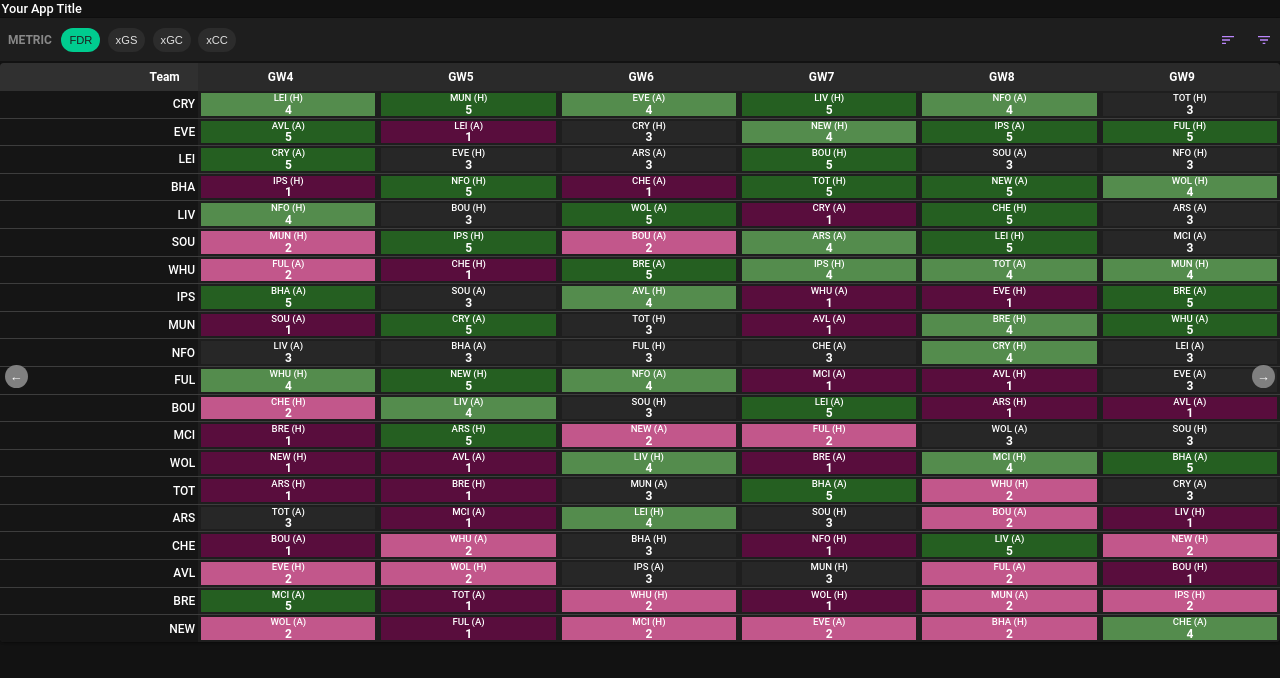
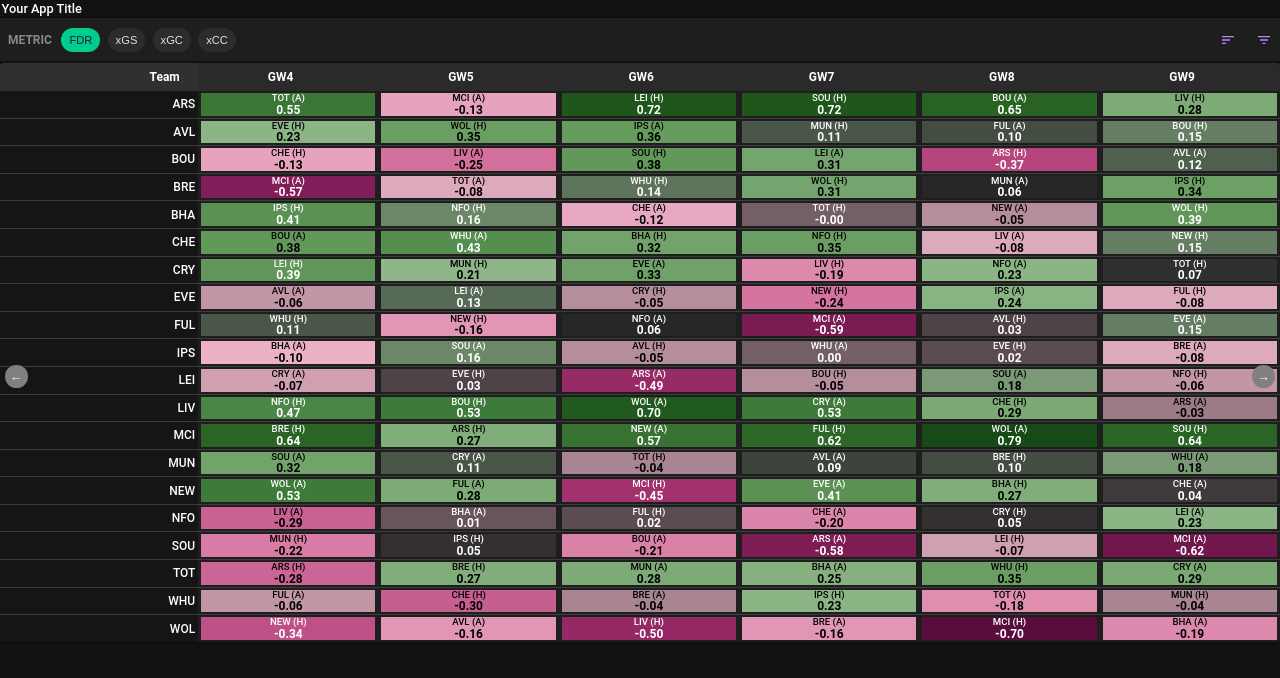
Before and after one commit to ameyakarve/ameyakarve.github.com, a React (Create React App) app: page / in a window 1280 px wide. Shown: the top 678 px of the page. Built offline with nearby package versions, Linux system fonts and the light colour scheme.

Commit message:
load from generated data

```diff
--- a/src/App.js
+++ b/src/App.js
@@ -3,6 +3,7 @@ import Header from './components/Header';
 import ControlPanel from './components/ControlPanel';
 import Table from './components/Table';
 import { fdrData } from './fdrData';
+import { fdrMap } from './generatedFdrMap'; // Import fdrMap from generatedFdrMap
 import './App.css';
 import { START_GW } from './constants';
 
@@ -13,22 +14,20 @@ function App() {
   const [data, setData] = useState([]);
 
   useEffect(() => {
-    const processedData = fdrData.map((team, index) => {
+    const processedData = Object.entries(fdrMap).map(([team, fixtures], index) => {
       const processedFixtures = {};
-      Object.entries(team).forEach(([key, value]) => {
-        if (key !== 'GW/Team') {
-          const [opponent, location] = value.split(' ');
-          processedFixtures[`GW${key}`] = {
-            opponent:opponent,
-            isHome: location === '(H)',
-            value: Math.floor(Math.random() * 5) + 1 // Random value between 1 and 5 for FDR
-          };
-        }
+      fixtures.forEach((fixture, i) => {
+        const gwKey = `GW${i + 1}`;
+        processedFixtures[gwKey] = {
+          opponent: fixture.opponent,
+          isHome: fixture.home,
+          value: (fixture.fdr).toFixed(2) // Only 2 decimals
+        };
       });
 
       return {
         id: index + 1,
-        team: team['GW/Team'],
+        team: team,
         ...processedFixtures
       };
     });
--- a/src/buildScores.js
+++ b/src/buildScores.js
@@ -77,7 +77,7 @@ async function downloadAndSaveData() {
     let fdrMap = {};
 
     for (const name of names) {
-        fdrMap[name.shortName] = fdrData.filter(d => d['GW/Team'] === name.shortName).map(d => {
+        fdrMap[name.shortName] = fdrData.filter(d => d['GW/Team'] === name.shortName).flatMap(d => {
             return Array.from(Array(38).keys()).map(t => d[`${t + 1}`]).map(u => {
                 let splits = u.split(' ');
                 let opponent = splits[0];
```
Also changed, not shown: src/generatedFdrMap.js (+0 -40 lines).
